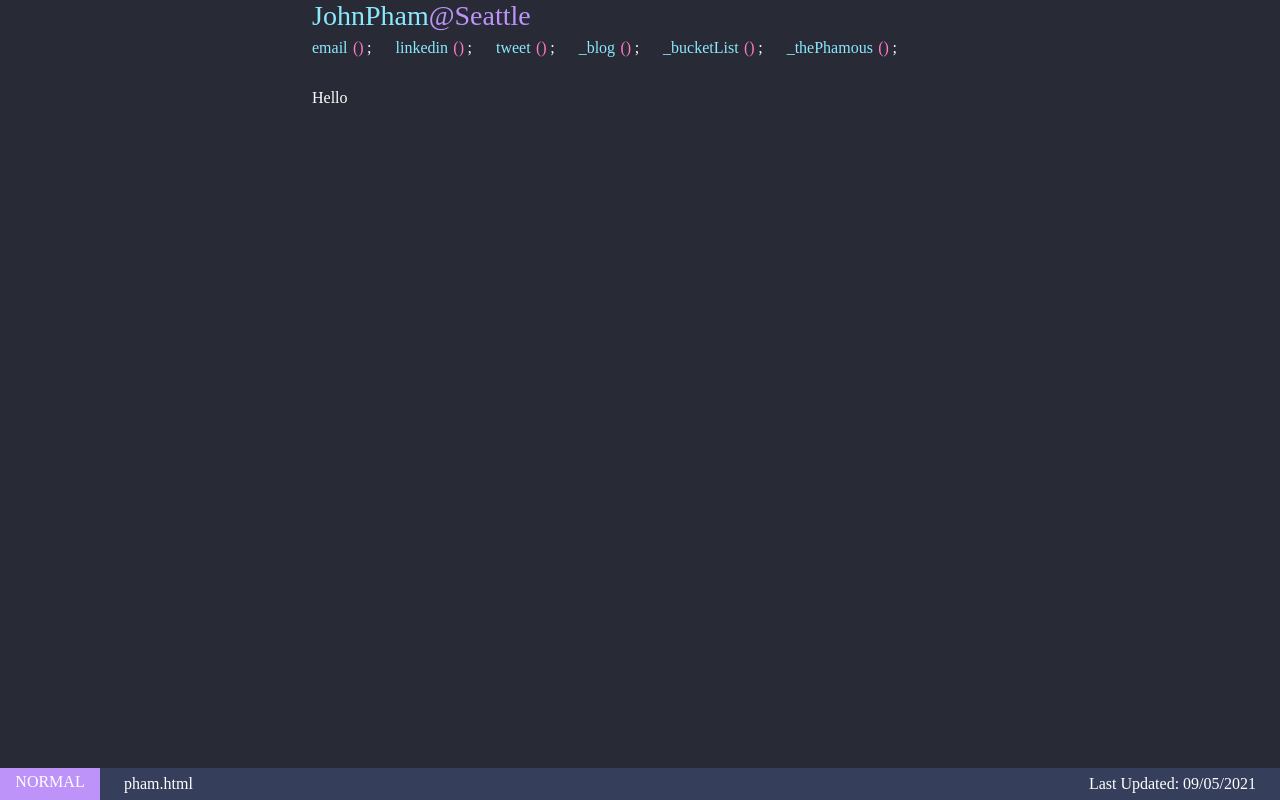
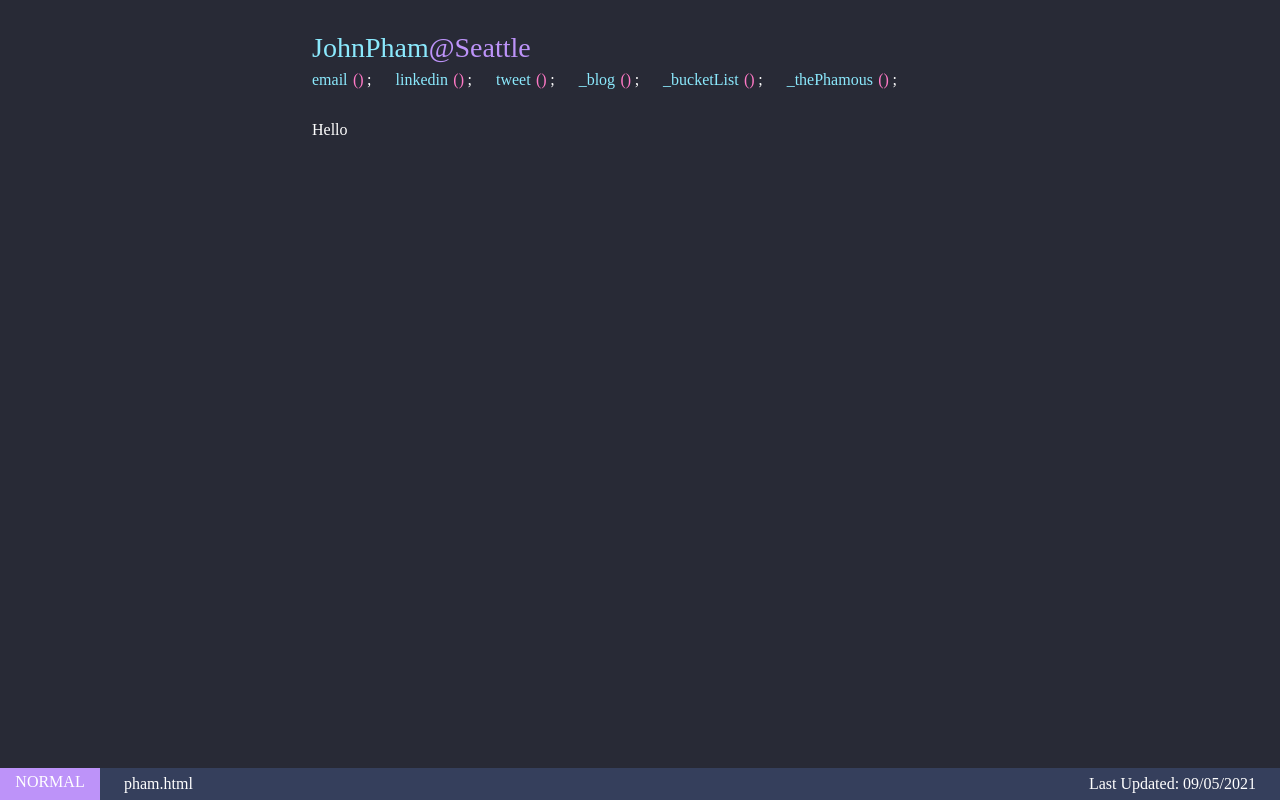
Before and after one commit to JohnPhamous/pham.codes, a Next.js app in the folder next/: page / in a window 1280 px wide. Built offline with nearby package versions, Linux system fonts and the light colour scheme; a web font is replaced by a local one.

Commit message:
Add padding to header

```diff
--- a/next/components/Header/VimHeader.tsx
+++ b/next/components/Header/VimHeader.tsx
@@ -54,6 +54,7 @@ export default VimHeader;
 const Header = styled('header', {});
 
 const Brand = styled('h1', {
+  paddingTop: '$s32',
   margin: 0,
   width: 'fit-content',
   fontSize: '$h1',
```
